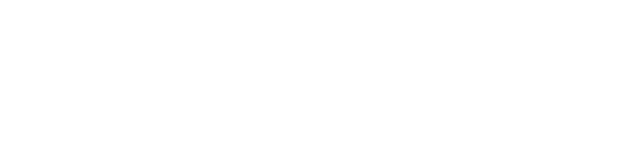
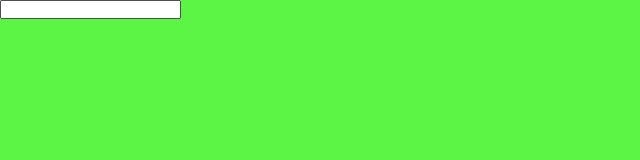
Before and after one commit to Govindgurjar930/Hide-password, a plain HTML site: page index.html in a window 1280 px wide. Shown: the whole page, without its empty margins (0-640 px from the left). Drawn offline with Linux system fonts and the light colour scheme.

Commit message:
push the code

```diff
--- a/index.html
+++ b/index.html
@@ -1,11 +1,17 @@
 <!DOCTYPE html>
 <html lang="en">
+
 <head>
     <meta charset="UTF-8">
     <meta name="viewport" content="width=device-width, initial-scale=1.0">
-    <title>Document</title>
+    <title>hide password</title>
+    <link rel="stylesheet" href="style.css">
 </head>
+
 <body>
+    <div class="container">
+         <input type="text" id="pass">
+    </div>
+</body>
 
-</body>
 </html>
--- a/style.css
+++ b/style.css
@@ -0,0 +1,12 @@
+*{
+    margin: 0;
+    padding: 0;
+    box-sizing: border-box;
+    font-family: sans-serif;
+}
+.container{
+    background: #5df545;
+    width: 100%;
+    height: 100vh;
+    color: #fff;
+}
```
Also changed, not shown: 1 other file.
